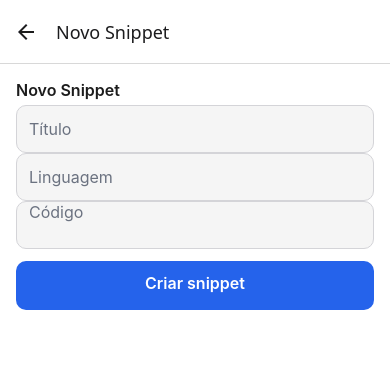
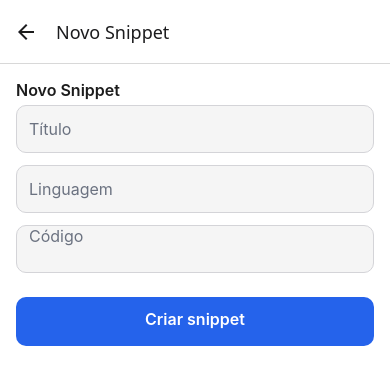
Before and after one commit to luanpires94/devpocket, a React Native app: screen /SnippetForm in a window 390 px wide. Shown: the top 384 px of the page. Built offline with nearby package versions, Linux system fonts and the light colour scheme.

Commit message:
ui: add spacing between form inputs

```diff
--- a/src/screens/SnippetFormScreen.tsx
+++ b/src/screens/SnippetFormScreen.tsx
@@ -1,5 +1,11 @@
 import { useEffect, useState } from "react";
-import { KeyboardAvoidingView, Platform, StyleSheet, Text } from "react-native";
+import {
+  KeyboardAvoidingView,
+  Platform,
+  StyleSheet,
+  Text,
+  View,
+} from "react-native";
 import { RouteProp, useNavigation, useRoute } from "@react-navigation/native";
 import { NativeStackNavigationProp } from "@react-navigation/native-stack";
 
@@ -73,21 +79,27 @@
           {snippet ? "Editar Snippet" : "Novo Snippet"}
         </Text>
 
+        <View style={{ marginBottom: spacing.md }}>
           <Input placeholder="Título" value={title} onChangeText={setTitle} />
+        </View>
 
+        <View style={{ marginBottom: spacing.md }}>
           <Input
             placeholder="Linguagem"
             value={language}
             onChangeText={setLanguage}
           />
+        </View>
 
+        <View style={{ marginBottom: spacing.md }}>
           <Input
             placeholder="Código"
             value={code}
             onChangeText={setCode}
             multiline
-          style={styles.codeInput}
+            style={{ height: 160, textAlignVertical: "top" }}
           />
+        </View>
 
         <Button
           title={snippet ? "Salvar alterações" : "Criar snippet"}
@@ -102,6 +114,9 @@
   flex: {
     flex: 1,
   },
+  field: {
+    marginBottom: spacing.md,
+  },
   codeInput: {
     height: 160,
     textAlignVertical: "top",
```
Lines whose indentation alone changed are shown as unchanged.
